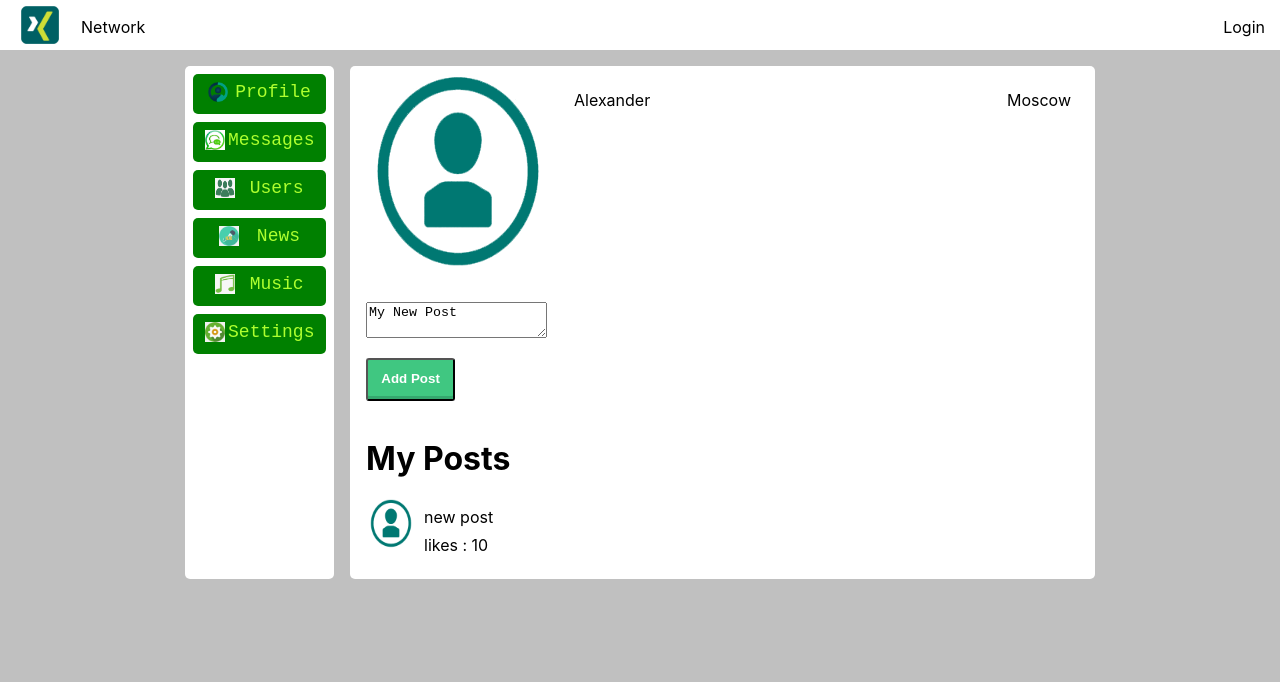
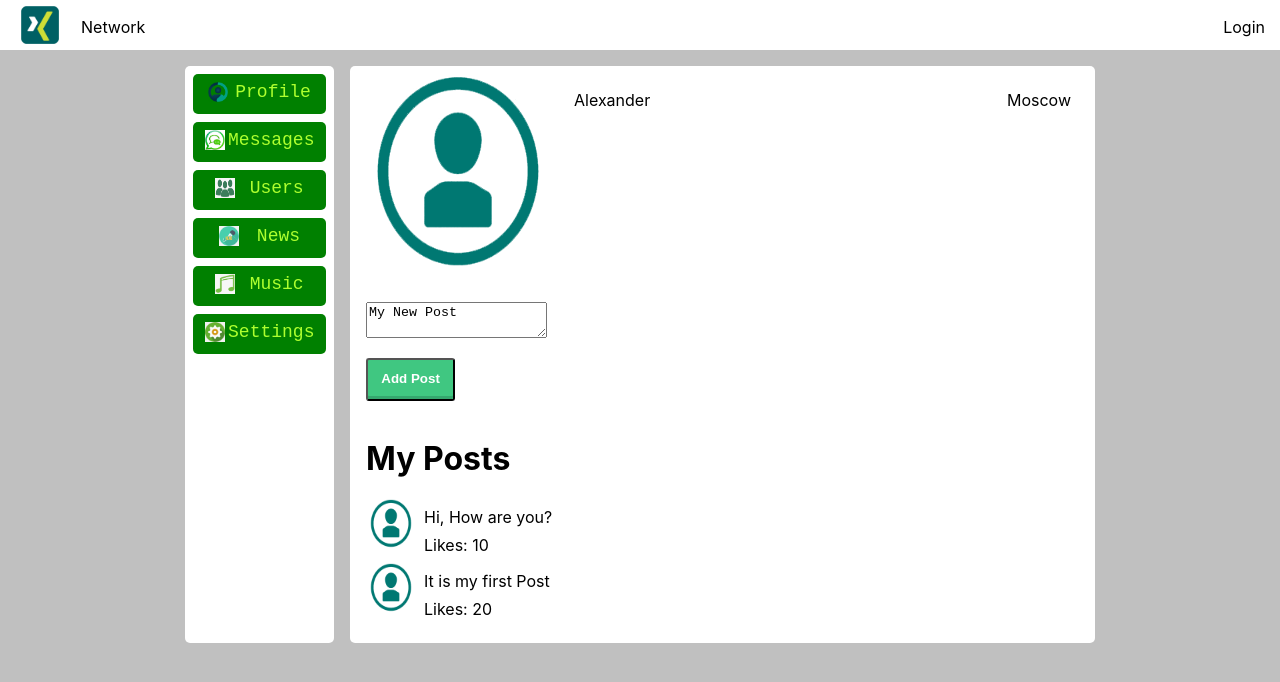
Before and after one commit to alpknx/Network-app, a React (Create React App) app: page / in a window 1280 px wide. Shown: the top 682 px of the page. Built offline with nearby package versions, Linux system fonts and the light colour scheme.

Commit message:
add props to Posts

```diff
--- a/src/components/Profile/MyPosts/MyPosts.jsx
+++ b/src/components/Profile/MyPosts/MyPosts.jsx
@@ -1,12 +1,12 @@
 import cl from './MyPosts.module.css';
-import profileImg from './../../assets/img/profile-img.png'
 import Post from './Post/Post';
 
-const MyPosts = () => {
+const MyPosts = (props) => {
 	return (
 		<div className={cl.posts_list}>
 			<h1> My Posts </h1>
-			<Post/>
+			<Post message='Hi, How are you?' likes='10'/>
+			<Post message='It is my first Post' likes='20'/>
 			</div>
 	);
 }
--- a/src/components/Profile/MyPosts/Post/Post.jsx
+++ b/src/components/Profile/MyPosts/Post/Post.jsx
@@ -1,7 +1,7 @@
 import cl from './Post.module.css';
 import profileImg from './../../../assets/img/profile-img.png'
 
-const Post = () => {
+const Post = (props) => {
 	return (
 		<div className={cl.post_item}>
 			<div className={cl.img_profile}>
@@ -9,10 +9,10 @@ const Post = () => {
 				</div>
 			<div className={cl.post_and_like}>
 				<div className={cl.post_text}>
-					new post
+					{props.message}
 				</div>
 				<div className={cl.post_likes}>
-					likes : 10
+					Likes: {props.likes}
 				</div>
 			</div>
 		</div>
```
